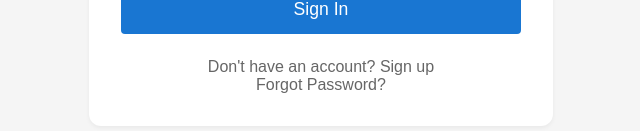
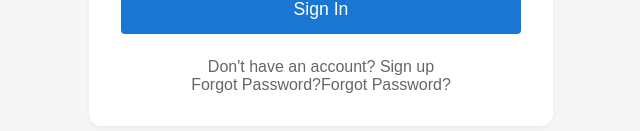
Before and after one commit to KAsare1/markdown-editor, a React (Vite) app: page /login in a window 1280 px wide. Shown: the part 507-638 px from the top of the page, without its empty margins (319-959 px from the left). Built offline with nearby package versions, Linux system fonts and the light colour scheme.

Commit message:
minor fix

```diff
--- a/src/screens/auth/login.tsx
+++ b/src/screens/auth/login.tsx
@@ -1,6 +1,7 @@
 import React, { useState } from 'react';
 import axios from 'axios'; // Axios for HTTP requests
 import '../../AuthStyles.css';
+import { Link } from 'react-router-dom';
 
 interface LoginFormState {
   email: string;
@@ -108,6 +109,7 @@ export const LoginScreen: React.FC = () => {
         <div className="auth-links">
           <a href="/signup" className="auth-link">Don't have an account? Sign up</a>
           <br />
+          <Link to="/forgot-password" className="auth-link">Forgot Password?</Link>
           <a href="/forgot-password" className="auth-link">Forgot Password?</a>
         </div>
       </div>
```
